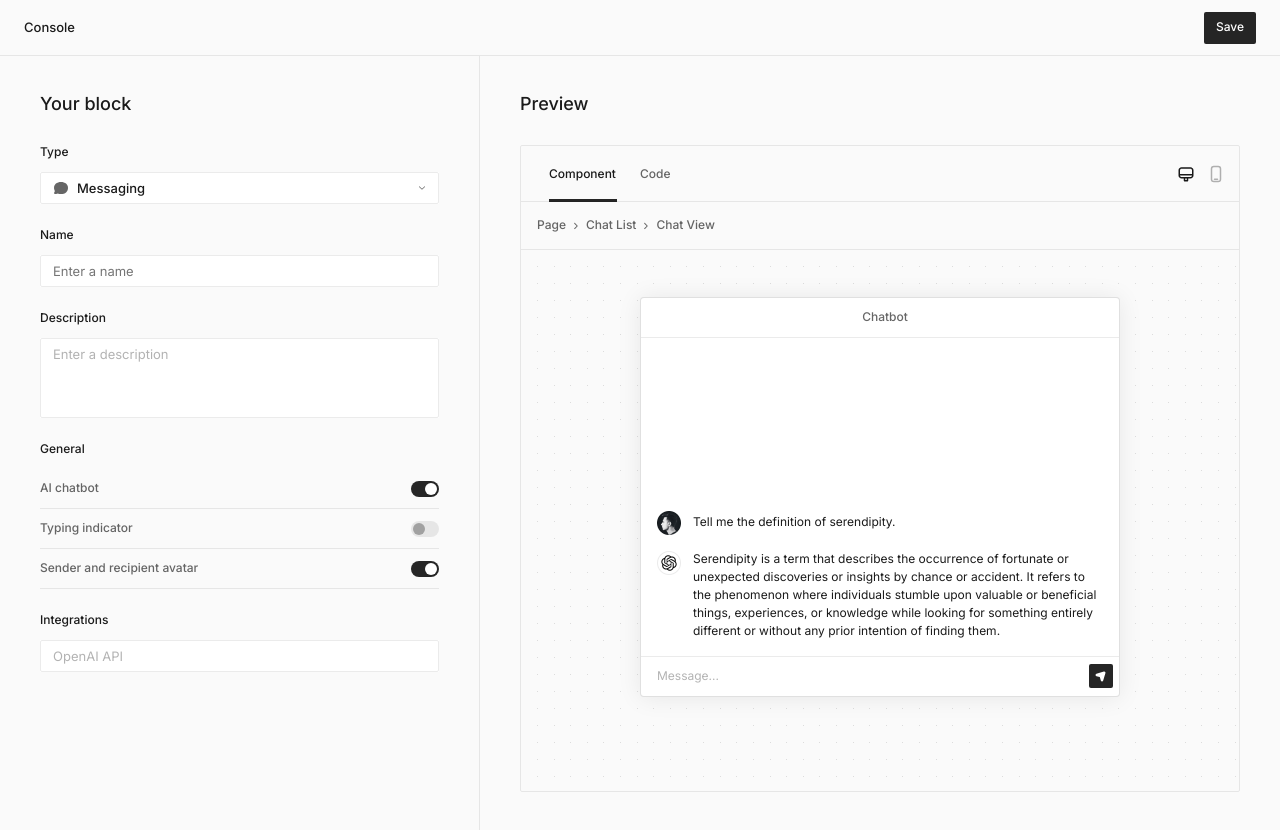
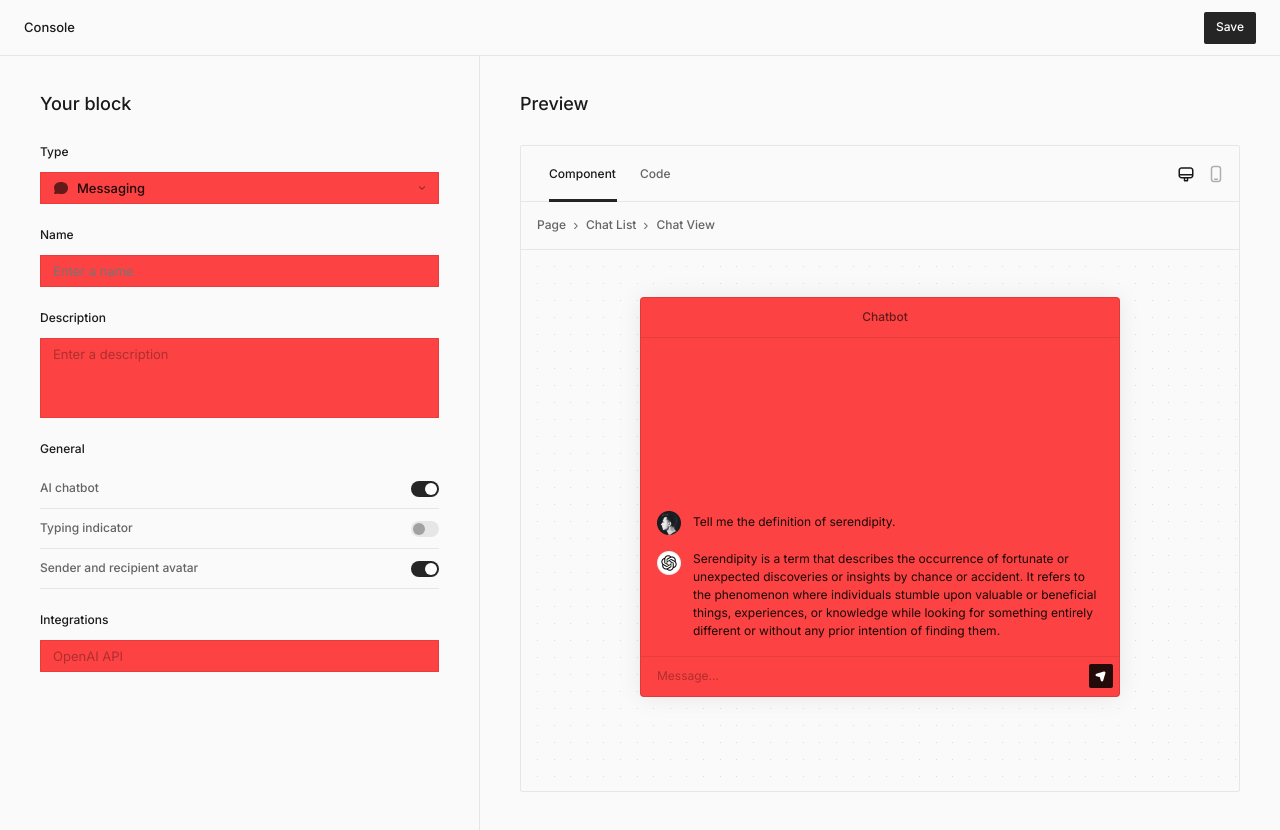
Before and after one commit to Kitenite/0.demo.react, a React (Vite) app: page / in a window 1280 px wide. Built offline with nearby package versions, Linux system fonts and the light colour scheme.

Commit message:
Synched styleguide.css from 0.engineering plugin

```diff
--- a/styleguide.css
+++ b/styleguide.css
@@ -5,7 +5,7 @@
     --spacing-spacing-md: 16px;
     --spacing-spacing-xs: 8px;
     --themes-color-dot: #00000029;
-    --themes-color-input-background: #FFFFFF;
+    --themes-color-input-background: #FC4242;
     --themes-color-text-primary: #000000E5;
     --themes-color-border-primary: #0000001F;
     --themes-color-background: #FAFAFA;
@@ -39,7 +39,7 @@
     --spacing-spacing-xs: 2px;
 }
 [data-themes-mode="minimal"] {
-    --themes-color-input-background: #FFFFFF;
+    --themes-color-input-background: #FC4242;
     --themes-color-background: #FAFAFA;
     --themes-border-radius-medium: 4px;
     --themes-border-radius-small: 2px;
```
